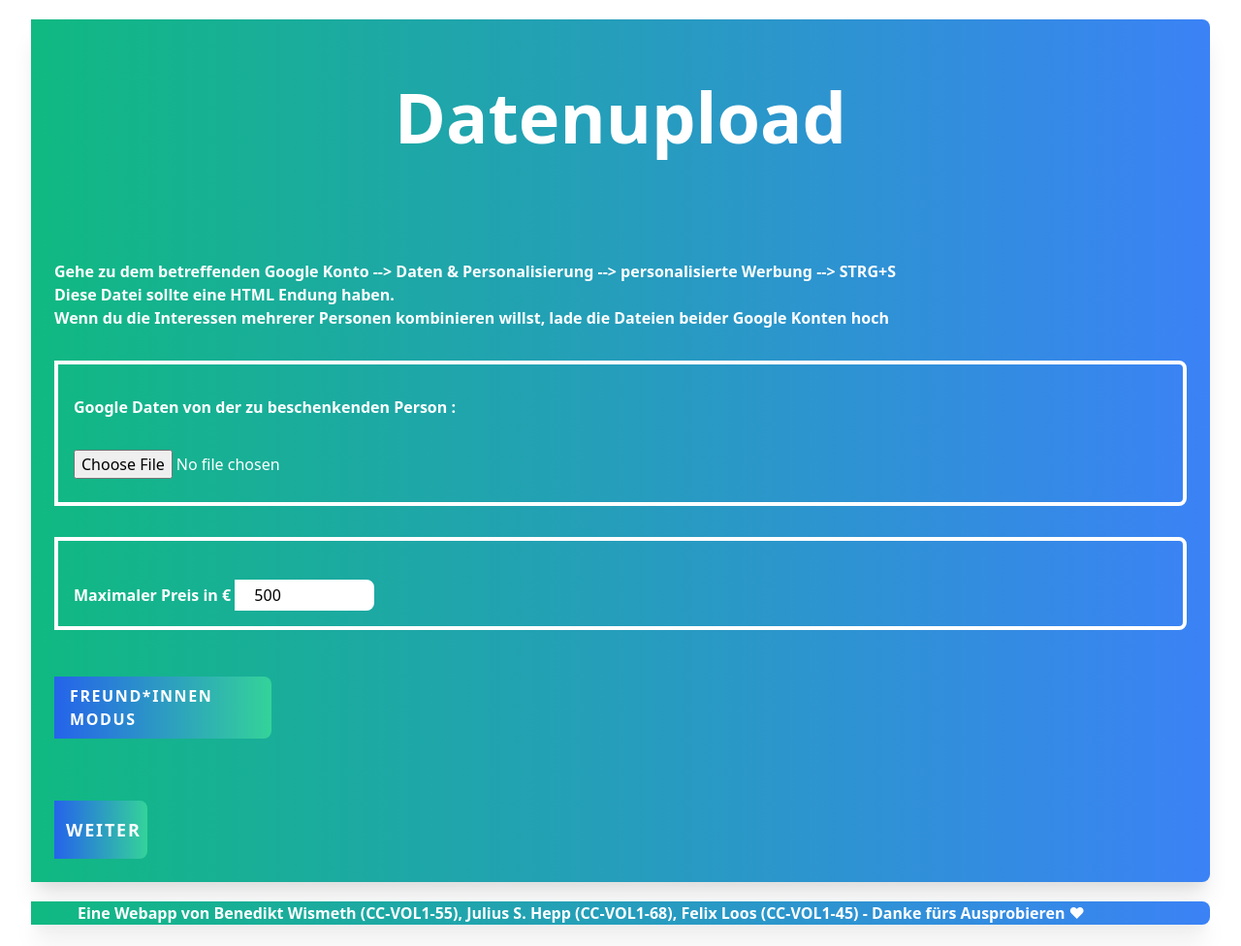
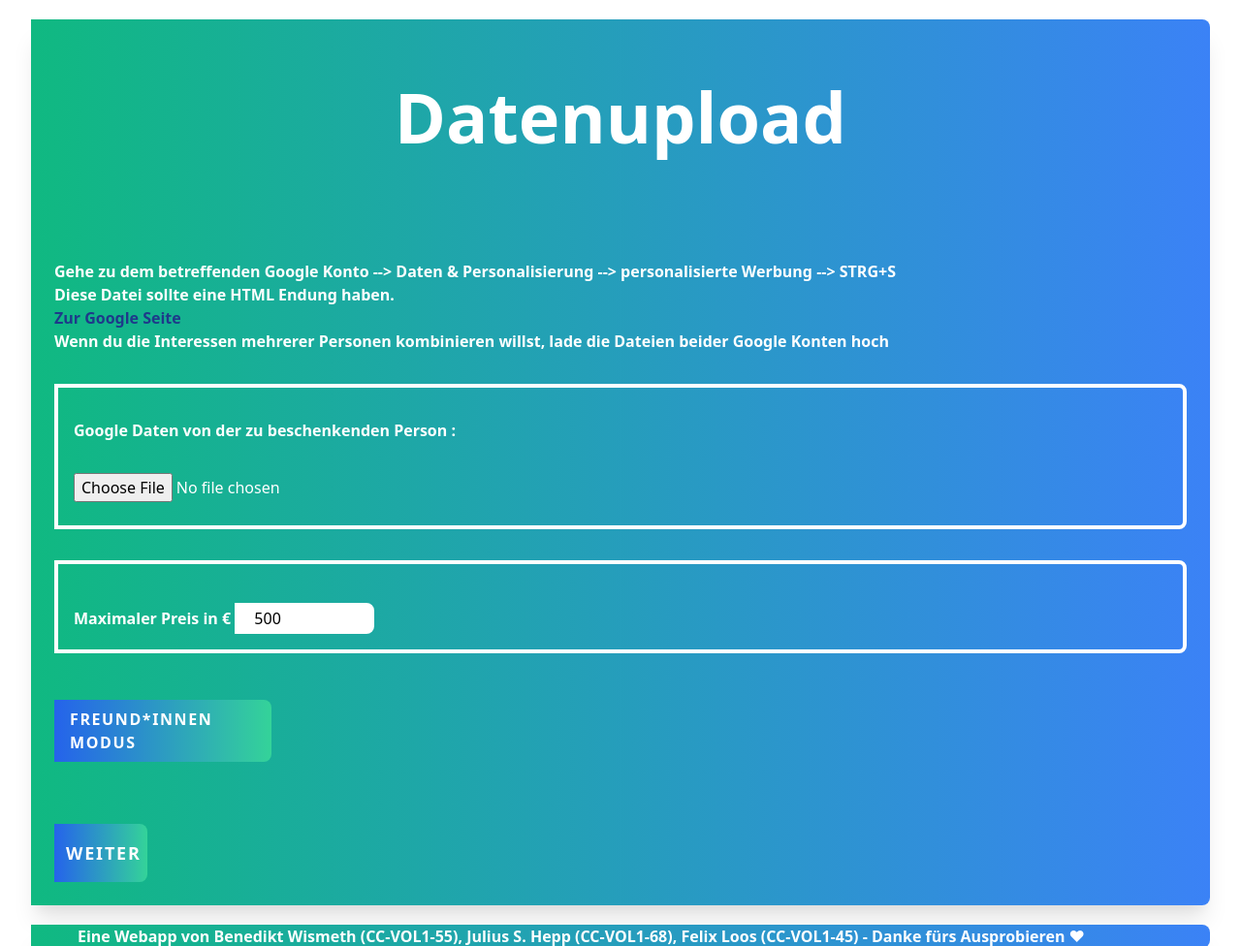
Before and after one commit to rd-hackathon/geschenkfinder, a Flask app: page /upload in a window 1280 px wide. Shown: the top 976 px of the page at 97% size. Run offline with Flask 2, Linux system fonts and the light colour scheme.

Commit message:
Link Link Link

```diff
--- a/templates/upload.html
+++ b/templates/upload.html
@@ -7,6 +7,7 @@
         <div class="text-white mt-8 font-semibold">
             Gehe zu dem betreffenden Google Konto --> Daten & Personalisierung --> personalisierte Werbung --> STRG+S<br>
             Diese Datei sollte eine HTML Endung haben.<br>
+            <a class="text-blue-900" href="https://adssettings.google.com/authenticated?hl=de">Zur Google Seite</a><br/>
             Wenn du die Interessen mehrerer Personen kombinieren willst, lade die Dateien beider Google Konten hoch
         </div>
         <form method="post" action="{{ url_for('upload') }}" enctype="multipart/form-data">
```
